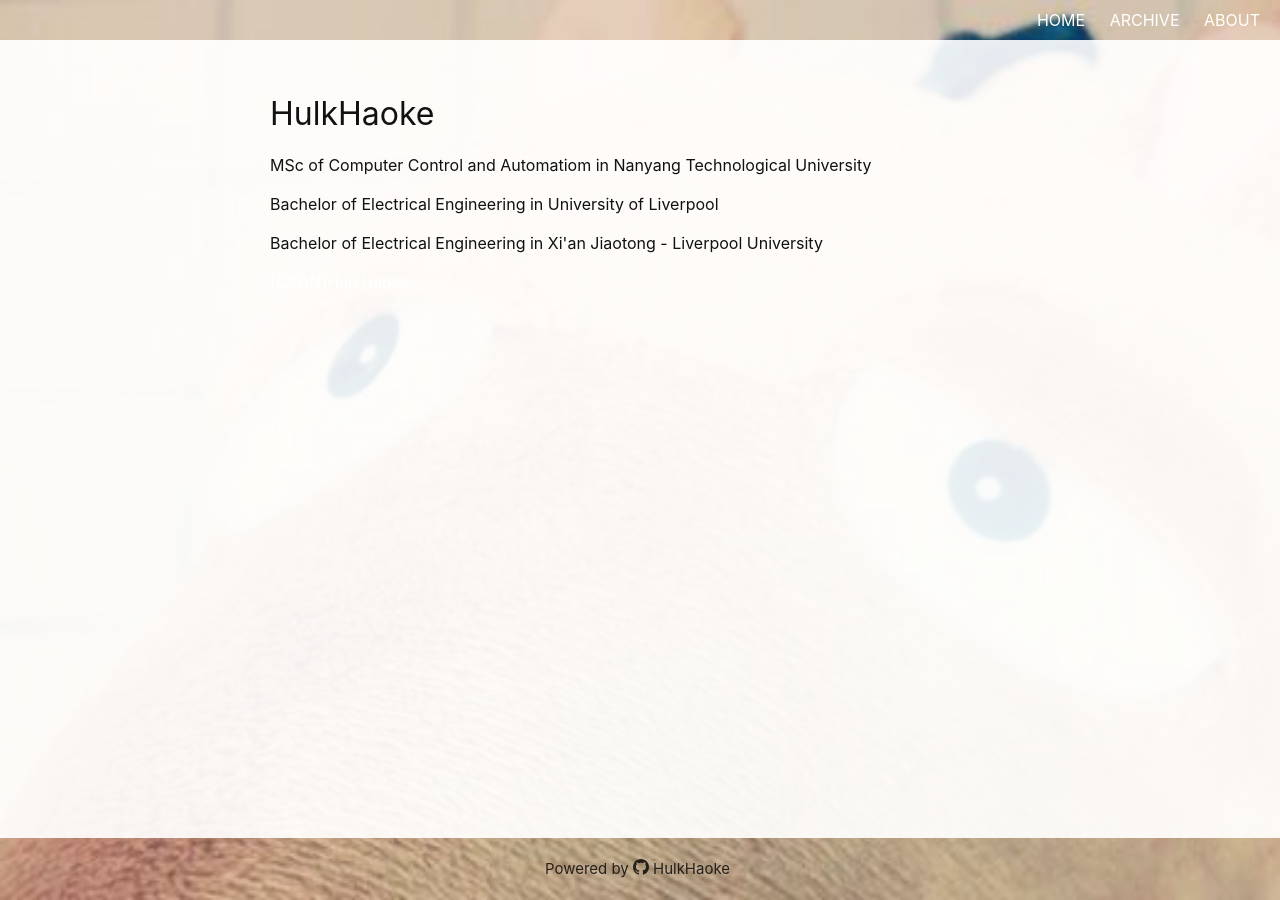
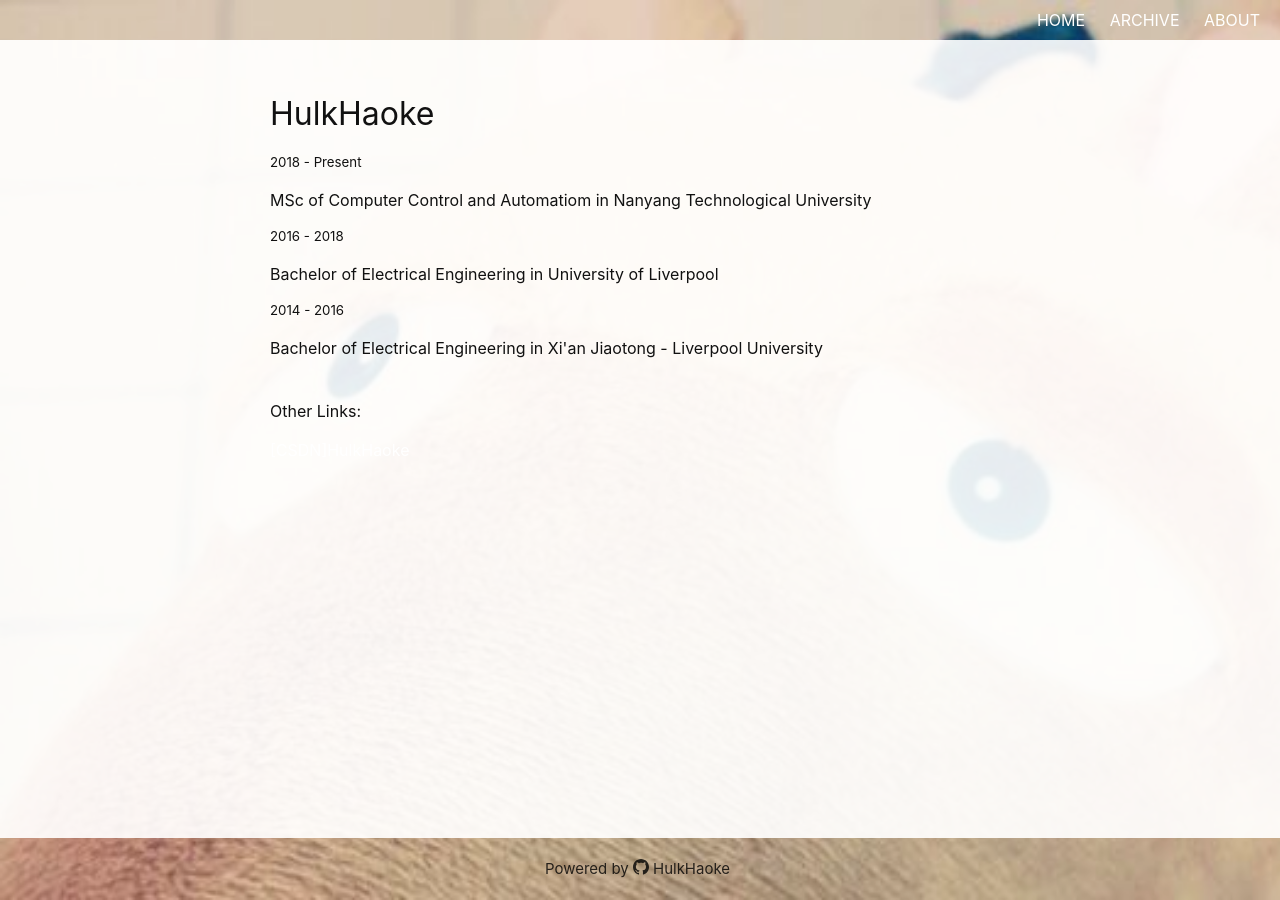
Before and after one commit to Hulkhaoke/HulkHaoke.github.io, a Jekyll site: the page built from about.html, in a window 1280 px wide. Built offline with Jekyll 4.4.1, drawn with Linux system fonts in a browser that asks for light colours.

```diff
--- a/about.html
+++ b/about.html
@@ -9,9 +9,13 @@
     <main class="page-content" aria-label="Content">
         <div class="wrapper">
             <h1>HulkHaoke</h1>
+            <h5>2018 - Present</h5>
             <h4>MSc of Computer Control and Automatiom in Nanyang Technological University</h4>
+            <h5>2016 - 2018</h5>
             <h4>Bachelor of Electrical Engineering in University of Liverpool</h4>
-            <h4>Bachelor of Electrical Engineering in Xi'an Jiaotong - Liverpool University </h4>
+            <h5>2014 - 2016</h5>
+            <h4>Bachelor of Electrical Engineering in Xi'an Jiaotong - Liverpool University</h4><br>
+            <h4>Other Links:</h4>
             <h4><a href="https://blog.csdn.net/Hulkhaoke/">[CSDN]HulkHaoke</a></h4>
         </div>
     </main>
```
Also changed, not shown: 2 other files.
